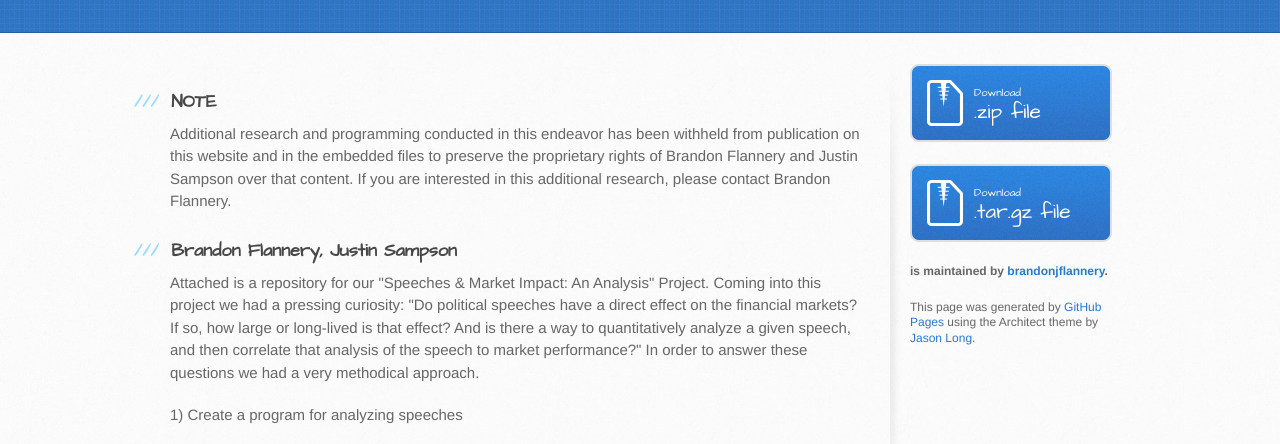
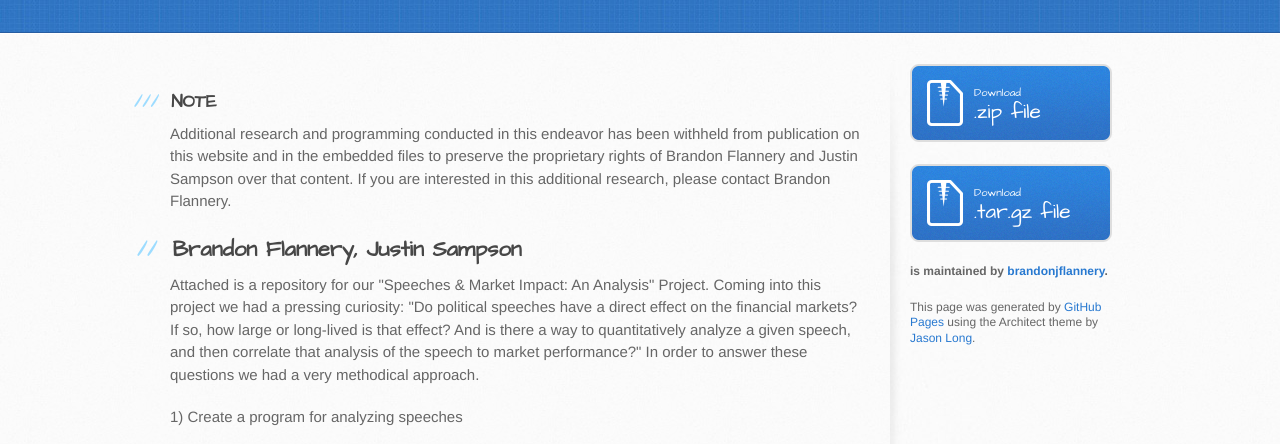
Before and after one commit to brandonjflannery/stat133finalproject, a plain HTML site: page index.html in a window 1280 px wide. Shown: the part 346-790 px from the top of the page. Drawn offline with Linux system fonts and the light colour scheme.

```diff
--- a/index.html
+++ b/index.html
@@ -33,8 +33,8 @@
 
 <p>Additional research and programming conducted in this endeavor has been withheld from publication on this website and in the embedded files to preserve the proprietary rights of Brandon Flannery and Justin Sampson over that content. If you are interested in this additional research, please contact Brandon Flannery. </p>
 
-<h3>
-<a name="brandon-flannery-justin-sampson" class="anchor" href="#brandon-flannery-justin-sampson"><span class="octicon octicon-link"></span></a>Brandon Flannery, Justin Sampson</h3>
+<h2>
+<a name="brandon-flannery-justin-sampson" class="anchor" href="#brandon-flannery-justin-sampson"><span class="octicon octicon-link"></span></a>Brandon Flannery, Justin Sampson</h2>
 
 <p>Attached is a repository for our "Speeches &amp; Market Impact: An Analysis" Project. Coming into this project we had a pressing curiosity: "Do political speeches have a direct effect on the financial markets? If so, how large or long-lived is that effect? And is there a way to quantitatively analyze a given speech, and then correlate that analysis of the speech to market performance?" In order to answer these questions we had a very methodical approach. </p>
 
```
Also changed, not shown: params.json (+1 -1 lines).
